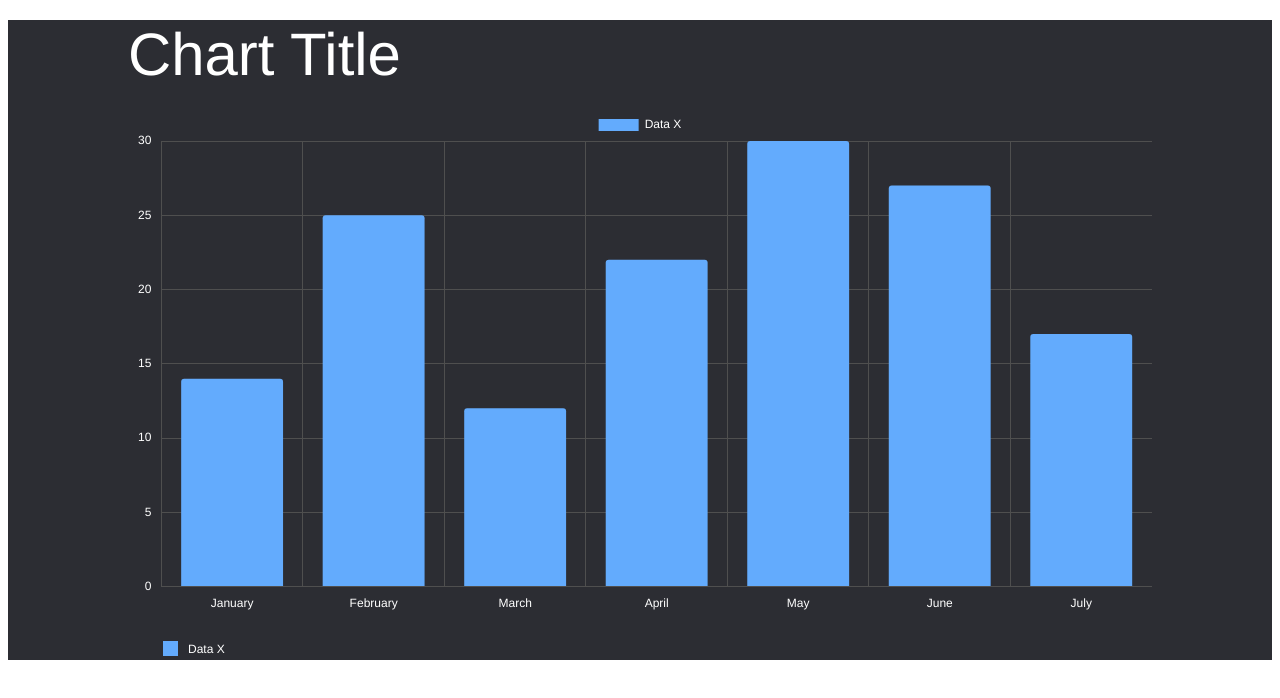
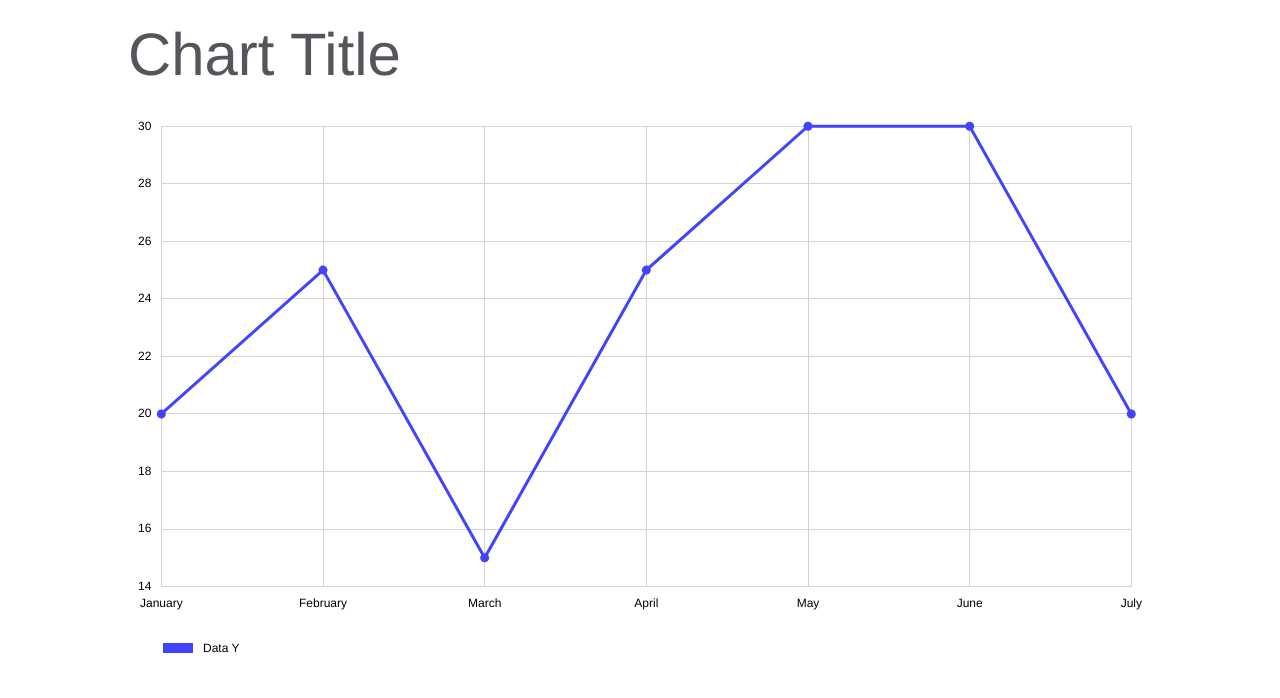
Before and after one commit to AntonVitamin/vitamin-charts-react, a React app: page / in a window 1280 px wide. Shown: the top 698 px of the page. Built offline with nearby package versions, Linux system fonts and the light colour scheme.

Commit message:
Fix line chart component + other minor styling fixes

```diff
--- a/src/App.jsx
+++ b/src/App.jsx
@@ -1,27 +1,29 @@
 import ChartController from './controllers/chartController';
 
 const chartConfig = {
-  type: 'bar',
+  type: 'line',
   labels: ['January', 'February', 'March', 'April', 'May', 'June', 'July'],
   datasets: [
+    // {
+    //   label: 'Data X',
+    //   data: [14, 25, 12, 22, 30, 27, 17],
+    //   backgroundColor: '#5bc4fc',
+    // },
     {
-      label: 'Data X',
-      data: [14, 25, 12, 22, 30, 27, 17],
-      // backgroundColor: '#5bc4fc',
+      label: 'Data Y',
+      data: [20, 25, 15, 25, 30, 30, 20],
+      backgroundColor: '#4343fa',
+      borderColor: '#4343fa',
+      borderWidth: 3,
     },
-    // {
-    //   label: 'Data Y',
-    //   data: [20, 25, 15, 25, 30, 30, 20],
-    //   // backgroundColor: '#4343fa',
-    // },
   ],
   options: {
     title: 'Chart Title',
-    legendPosition: 'top',
+    displayLegend: true,
   },
 };
 
-const isDarkMode = true;
+const isDarkMode = false;
 
 const App = () => {
   return (
--- a/src/components/Charts/LineChart.jsx
+++ b/src/components/Charts/LineChart.jsx
@@ -10,10 +10,7 @@ import {
   Legend,
 } from 'chart.js';
 import {Line} from 'react-chartjs-2';
-import {
-  setChartLineDefaults,
-  setChartSharedDefaults,
-} from '../../utils/charts/default-styles/setters';
+import {setChartSharedDefaults} from '../../utils/charts/default-styles/setters';
 
 Chart.register(
   CategoryScale,
@@ -25,8 +22,11 @@ Chart.register(
   Legend
 );
 
-const LineChart = ({data, options}) => {
-  return <Line options={options} data={data} />;
+const LineChart = ({chartConfig, isDarkMode}) => {
+  const {data, options, plugins} = chartConfig;
+  setChartSharedDefaults(Chart, isDarkMode);
+
+  return <Line data={data} options={options} plugins={plugins} />;
 };
 
 export default LineChart;
--- a/src/controllers/chartController/index.js
+++ b/src/controllers/chartController/index.js
@@ -8,6 +8,7 @@ const renderChart = (chartConfig, isDarkMode) => {
 
   const CHART_MAP = {
     bar: <BarChart chartConfig={parsedChartConfig} isDarkMode={isDarkMode} />,
+    line: <LineChart chartConfig={parsedChartConfig} isDarkMode={isDarkMode} />,
   };
 
   return CHART_MAP[parsedChartConfig.type];
@@ -42,7 +43,7 @@ const ChartController = ({chartConfig, isDarkMode}) => {
         </TitlesContainer>
       )}
       {renderChart(chartConfig, isDarkMode)}
-      {chartConfig.options?.legendPosition && <div id="legend-container"></div>}
+      {chartConfig.options?.displayLegend && <div id="legend-container"></div>}
     </ChartContainer>
   );
 };
--- a/src/utils/charts/data-parsing/index.js
+++ b/src/utils/charts/data-parsing/index.js
@@ -11,8 +11,10 @@ export const parseChartConfig = (chartConfig) => {
         return {
           // generic
           backgroundColor: item.backgroundColor,
+          // borderRadius: 3,
+          borderColor: item.borderColor,
+          borderWidth: item.borderWidth,
           borderRadius: 3,
-          borderWidth: 0,
           data: item.data,
           label: item.label,
           order: item.order,
@@ -36,8 +38,7 @@ export const parseChartConfig = (chartConfig) => {
       indexAxis: options?.horizontalDisplay ? 'y' : 'x',
       plugins: {
         legend: {
-          display: options?.legendPosition ? true : false,
-          position: options?.legendPosition,
+          display: false,
         },
         htmlLegend: {
           containerID: 'legend-container',
@@ -94,6 +95,6 @@ export const parseChartConfig = (chartConfig) => {
         },
       },
     },
-    plugins: [options?.legendPosition ? htmlLegendPlugin : false],
+    plugins: [options?.displayLegend ? htmlLegendPlugin : false],
   };
 };
--- a/src/utils/charts/plugins/index.js
+++ b/src/utils/charts/plugins/index.js
@@ -44,9 +44,9 @@ export const htmlLegendPlugin = {
       boxSpan.style.borderWidth = item.borderWidth + 'px';
       boxSpan.style.display = 'inline-block';
       boxSpan.style.flexShrink = 0;
-      boxSpan.style.height = '15px';
+      boxSpan.style.height = '10px';
       boxSpan.style.marginRight = '10px';
-      boxSpan.style.width = '15px';
+      boxSpan.style.width = '30px';
 
       // Text
       const textContainer = document.createElement('span');
```
